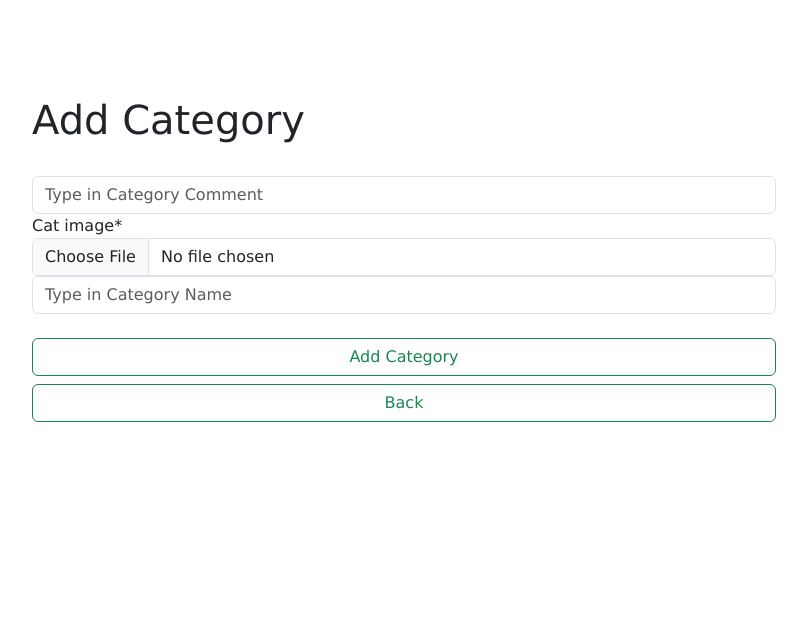
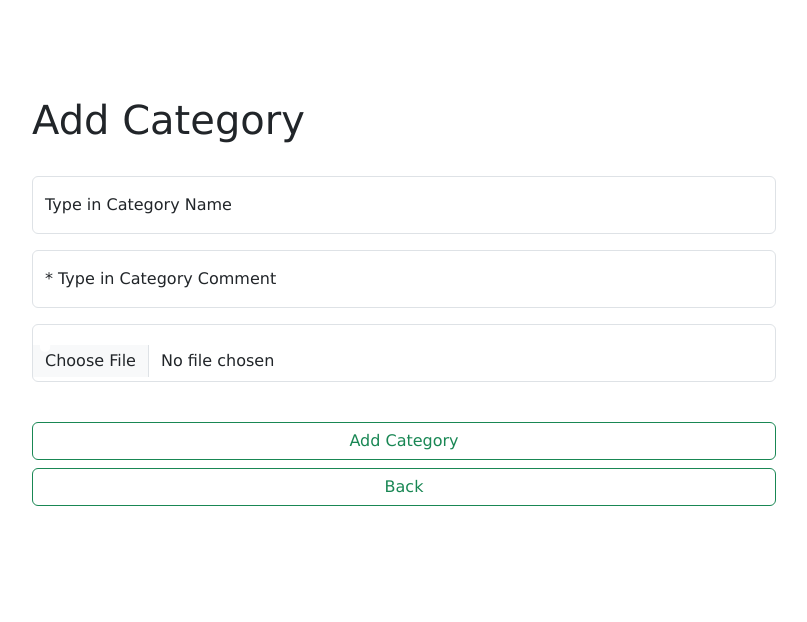
Before and after one commit to ShemmyYo/django-shemmylicious, a Django app: page /recipe_category_add/ in a window 1280 px wide. Shown: the part 119-741 px from the top of the page, without its empty margins (236-1043 px from the left). Run offline with Django 3.2, Linux system fonts and the light colour scheme; the visitor is signed in with stand-in values (Sample User, id 1); some libraries are stand-ins or nearby versions.

Commit message:
bootstraped add category page

```diff
--- a/members/views.py
+++ b/members/views.py
@@ -52,10 +52,10 @@ def login_user(request):
         user = authenticate(request, username=username, password=password)
         if user is not None:
             login(request, user)
-            messages.success(request, ("Successfully logged in. Welcome to your profile."))
+            messages.success(request, "Successfully logged in. Welcome to your profile.")
             return redirect('my-profile')
         else:
-            messages.success(request, ("There was an error logging in"))
+            messages.success(request, "There was an error logging in")
             return redirect('login')
 
 
@@ -79,7 +79,7 @@ class UserEditView(generic.UpdateView):
 # Logout
 def logout_user(request):
     logout(request)
-    messages.success(request, ("Successfully logged out"))
+    messages.success(request, "Successfully logged out")
     return redirect('start')
 
 
--- a/templates/base.html
+++ b/templates/base.html
@@ -41,6 +41,7 @@
   <script src="{% static 'js/script.js' %}" defer></script>
 
 </head>
+
 <body class="d-flex flex-column h-100 main-bg">
   <!-- Navigation Bar -->
   <nav class="navbar sticky-top navbar-expand-lg navbar-light bg-white">
@@ -93,12 +94,17 @@
                 {{ user }} <i class="fa-solid fa-user fa-xs"></i>
               </a>
 
-              <ul class="dropdown-menu">
+              <ul class="dropdown-menu nav-justified ">
 
                 <li class="nav-item nav-link-s">
+
                   <div class="nav-item-s">
                     {% if user.profile.id %}
-                      <a class="nav-link nav-link-drop" href="{% url 'show-profile' user.pk %}"> {{ user }} Profile </a>
+                      <li class="nav-item nav-link-s">
+                        <div class="nav-item-s">
+                          <a class="nav-link nav-link-drop" href="{% url 'show-profile' user.pk %}"> {{ user }} Profile </a>
+                        </div>
+                      </li>
                       <li class="nav-item nav-link-s">
                         <div class="nav-item-s">
                           <a class="nav-link nav-link-drop" href="{% url 'recipe-mylist' %}"> My Recipes </a>
--- a/templates/recipe_add_category.html
+++ b/templates/recipe_add_category.html
@@ -29,9 +29,19 @@
         <br>
         <form action="" method="POST" enctype="multipart/form-data">
             {% csrf_token %}
-            {{ form.media }}
-
-            {{ form | crispy }}
+            <div class="form-floating mb-3">
+                <input type="text" class="form-control textInput" name="category_name" id="div_id_category_name" placeholder="Type in Category Name">
+                <label for="div_id_category_name">Type in Category Name</label>
+            </div>
+            <div class="form-floating mb-3">
+                <input type="text" class="form-control textInput" name="featured_comment" id="featured_comment" placeholder="Username" required>
+                <label for="featured_comment"> * Type in Category Comment</label>
+            </div>
+            <div class="form-floating mb-3">
+                <input type="file" class="form-control fileinput fileUpload form-control-file" name="featured_image"
+                id="div_id_featured_image" placeholder=" * Category image">
+                <label for="div_id_featured_image"></label>
+            </div>
             <br>
             <center>
                 <div class="d-grid gap-2 col-12">
```
Also changed, not shown: members/templates/registration/registration.html (+39 -5 lines).
